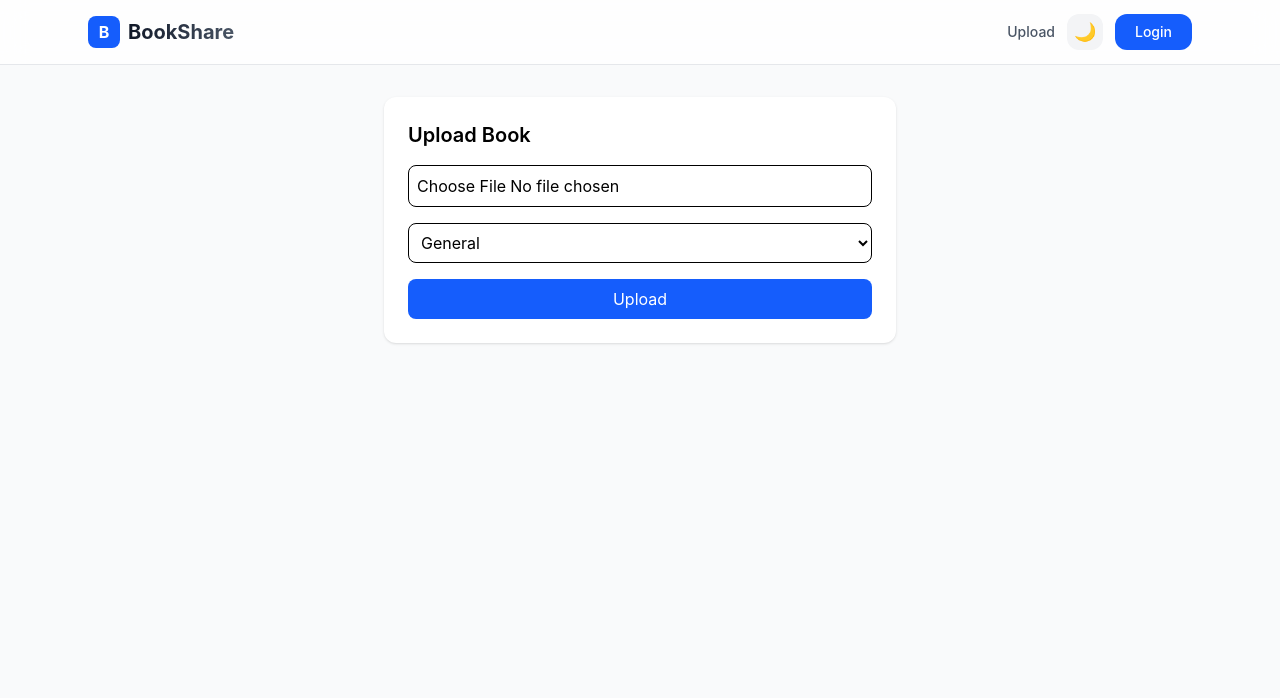
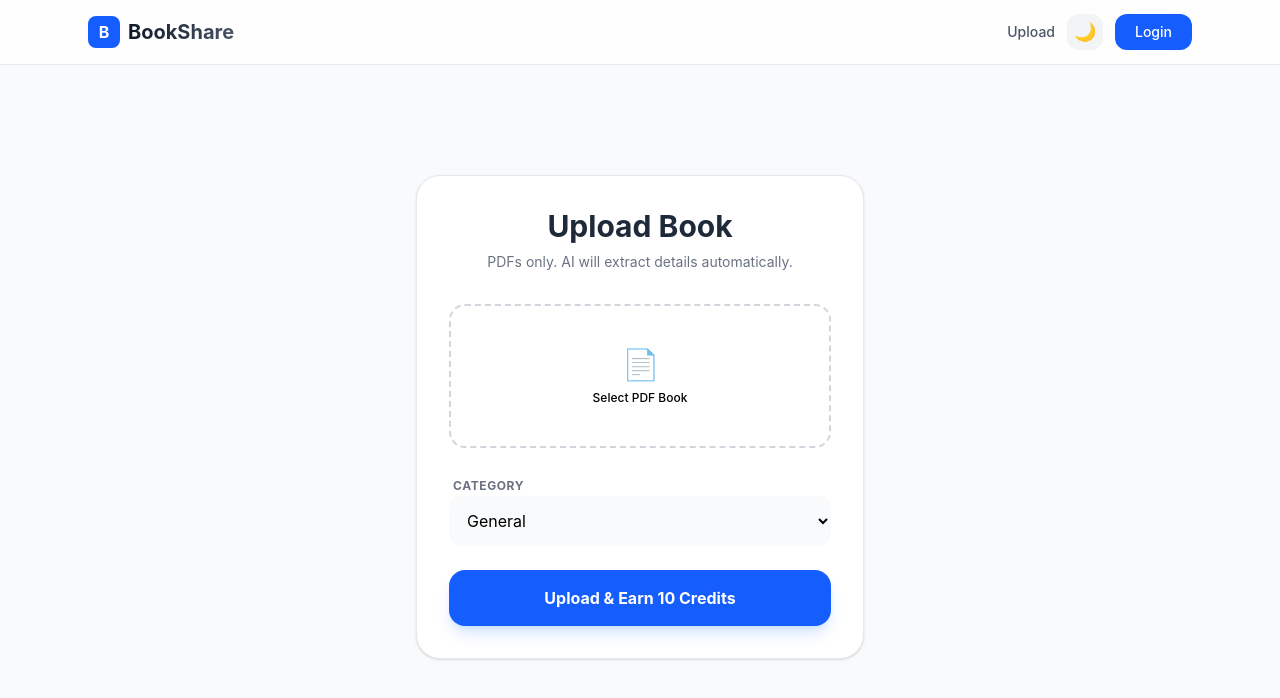
Before and after one commit to robelnigusse/share-knowledge, a React app in the folder frontend/: page /upload in a window 1280 px wide. Shown: the top 698 px of the page. Built offline with nearby package versions, Linux system fonts and the light colour scheme; no server answers; the HTML template or start-up script is replaced by a standard one.

Commit message:
Enhance Upload component with improved UI, file handling, and error management

```diff
--- a/frontend/src/features/books/Upload.jsx
+++ b/frontend/src/features/books/Upload.jsx
@@ -1,26 +1,113 @@
-import React from 'react'
+import React, { useState, useContext } from 'react';
+import api from "../../services/apiClient";
+import { AuthContext } from "../../context/AuthContext";
+import { useNavigate } from "react-router-dom";
 
 const Upload = () => {
+  const { user, fetchUser } = useContext(AuthContext);
+  const navigate = useNavigate();
+
+  const [file, setFile] = useState(null);
+  const [category, setCategory] = useState("General");
+  const [status, setStatus] = useState("idle");
+
+  const handleUpload = async (e) => {
+    e.preventDefault();
+    if (!file) return;
+
+    setStatus("uploading");
+
+    const data = new FormData();
+    data.append("file", file);
+    data.append("category", category);
+
+    try {
+
+      const response = await api.post("/books", data);
+
+      setStatus("success");
+
+      await fetchUser();
+
+      alert(`Success! Credits earned. Title extracted: ${response.data.message}`);
+      navigate("/");
+
+    } catch (error) {
+      console.error("Upload failed", error);
+
+      if (error.response?.status === 409) {
+        alert("This book already exists in our library!");
+      } else if (error.response?.status === 400) {
+        alert(error.response.data.detail || "Invalid file or size.");
+      } else {
+        alert("Server error. Please try again later.");
+      }
+      setStatus("error");
+    }
+  };
+
   return (
-    <div className="max-w-lg mx-auto bg-white p-6 rounded-xl shadow">
-  <h2 className="text-xl font-semibold mb-4">Upload Book</h2>
+    <div className="min-h-[80vh] flex items-center justify-center px-6 transition-colors dark:bg-gray-950">
+      <div className="max-w-md w-full bg-white dark:bg-gray-900 p-8 rounded-3xl shadow-sm border border-gray-200 dark:border-gray-800">
 
+        <div className="text-center mb-8">
+          <h2 className="text-3xl font-bold text-gray-800 dark:text-gray-100 mb-2">Upload Book</h2>
+          <p className="text-sm text-gray-500 dark:text-gray-400">
+             PDFs only. AI will extract details automatically.
+          </p>
+        </div>
+
+        <form onSubmit={handleUpload} className="space-y-6">
+
+          <div className="relative group">
             <input
               type="file"
-    className="w-full border rounded-lg p-2 mb-4"
+              accept="application/pdf"
+              required
+              disabled={status === "uploading"}
+              onChange={(e) => setFile(e.target.files[0])}
+              className="absolute inset-0 w-full h-full opacity-0 cursor-pointer z-10 disabled:cursor-not-allowed"
             />
+            <div className={`py-10 border-2 border-dashed rounded-2xl flex flex-col items-center justify-center transition-all ${
+              file ? "border-blue-500 bg-blue-50/10" : "border-gray-300 dark:border-gray-700"
+            }`}>
+              <span className="text-3xl mb-2">{file ? "✅" : "📄"}</span>
+              <p className="text-xs font-medium dark:text-gray-300 px-4 text-center truncate w-full">
+                {file ? file.name : "Select PDF Book"}
+              </p>
+            </div>
+          </div>
 
-  <select className="w-full border rounded-lg p-2 mb-4">
-    <option selected={true}>General</option>
-    <option>Programming</option>
-    <option>Science</option>
+          <div className="space-y-2">
+            <label className="text-xs font-bold uppercase tracking-wider text-gray-500 ml-1">Category</label>
+            <select
+              value={category}
+              onChange={(e) => setCategory(e.target.value)}
+              className="w-full bg-gray-50 dark:bg-gray-800 border-none rounded-xl p-3.5 dark:text-white outline-none focus:ring-2 focus:ring-blue-500"
+            >
+              <option value="General">General</option>
+              <option value="Programming">Programming</option>
+              <option value="Science">Science</option>
             </select>
+          </div>
 
-  <button className="w-full bg-blue-600 text-white py-2 rounded-lg hover:bg-blue-700">
-    Upload
+          <button
+            disabled={status === "uploading" || !file}
+            className={`w-full py-4 rounded-2xl font-bold text-white transition-all ${
+              status === "uploading" ? "bg-gray-400" : "bg-blue-600 hover:bg-blue-700 active:scale-95 shadow-lg shadow-blue-500/20"
+            }`}
+          >
+            {status === "uploading" ? (
+              <div className="flex items-center justify-center gap-2">
+                <div className="w-4 h-4 border-2 border-white border-t-transparent rounded-full animate-spin"></div>
+                AI Processing...
+              </div>
+            ) : "Upload & Earn 10 Credits"}
           </button>
+        </form>
       </div>
-  )
-}
+    </div>
+  );
+};
 
-export default Upload
+export default Upload;
```
Lines whose indentation alone changed are shown as unchanged.
